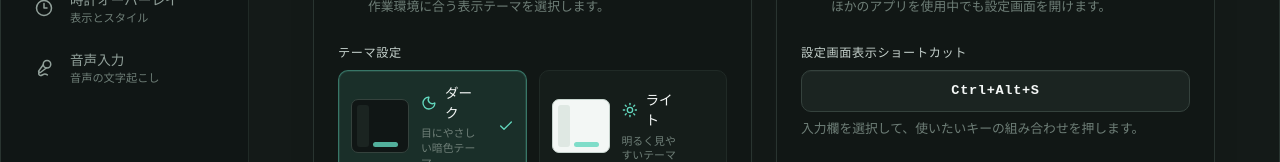
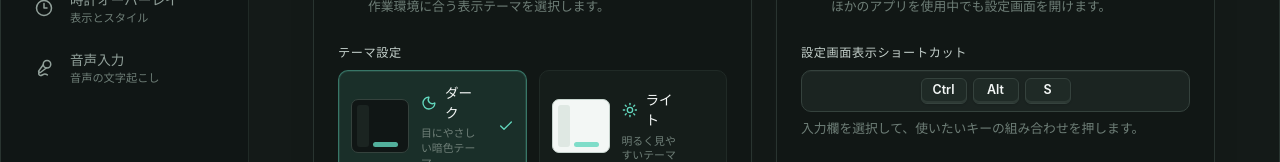
Before and after one commit to ibukani/mint, a React (Vite) app: page / in a window 1280 px wide. Shown: the part 265-427 px from the top of the page. Built offline with nearby package versions, Linux system fonts and the light colour scheme.

Commit message:
Present shortcuts as accessible keycaps

```diff
--- a/src/design/components/ShortcutInput.tsx
+++ b/src/design/components/ShortcutInput.tsx
@@ -106,6 +106,7 @@ export const ShortcutInput: React.FC<ShortcutInputProps> = ({
   };
 
   const displayValue = value || "なし";
+  const shortcutParts = value ? value.split("+") : [];
 
   const classes = [
     "design-control",
@@ -118,6 +119,24 @@ export const ShortcutInput: React.FC<ShortcutInputProps> = ({
 
   return (
     <div className="shortcut-input-wrapper">
+      <span
+        className={`shortcut-input-display ${isRecording ? "shortcut-input-display--recording" : ""}`}
+        aria-hidden="true"
+      >
+        {isRecording ? (
+          <span className="shortcut-input-recording-label">
+            キーの組み合わせを入力
+          </span>
+        ) : shortcutParts.length > 0 ? (
+          shortcutParts.map((part) => (
+            <kbd className="shortcut-input-key" key={part}>
+              {part === "CommandOrControl" ? "⌘ / Ctrl" : part}
+            </kbd>
+          ))
+        ) : (
+          <span className="shortcut-input-empty">なし</span>
+        )}
+      </span>
       <input
         type="text"
         id={id}
--- a/src/design/settings.css
+++ b/src/design/settings.css
@@ -33,6 +33,69 @@
   font-size: 0.7rem;
 }
 
+.shortcut-input-wrapper {
+  position: relative;
+}
+
+.shortcut-input-display {
+  position: absolute;
+  inset: 0;
+  z-index: 1;
+  display: flex;
+  align-items: center;
+  justify-content: center;
+  gap: 6px;
+  padding: 0 var(--space-4);
+  pointer-events: none;
+}
+
+.design-control--shortcut {
+  position: relative;
+  z-index: 0;
+  color: transparent;
+  text-align: center;
+  text-shadow: none;
+  caret-color: transparent;
+}
+
+.design-control--shortcut:focus {
+  color: transparent;
+}
+
+.shortcut-input-key {
+  display: inline-flex;
+  align-items: center;
+  justify-content: center;
+  min-width: 28px;
+  min-height: 24px;
+  padding: 0 8px;
+  border: 1px solid var(--border-control);
+  border-radius: 6px;
+  background: color-mix(in srgb, var(--surface-control-hover) 72%, transparent);
+  box-shadow:
+    inset 0 -2px 0 color-mix(in srgb, var(--border-control) 70%, transparent),
+    0 1px 2px rgb(0 0 0 / 12%);
+  color: var(--color-text-primary);
+  font-family: var(--font-family-sans);
+  font-size: 0.78rem;
+  font-weight: var(--font-weight-semibold);
+  line-height: 1;
+}
+
+.shortcut-input-display--recording {
+  color: var(--color-accent);
+}
+
+.shortcut-input-recording-label {
+  font-size: var(--font-size-sm);
+  font-weight: var(--font-weight-semibold);
+}
+
+.shortcut-input-empty {
+  color: var(--color-text-muted);
+  font-size: var(--font-size-sm);
+}
+
 @media (max-width: 1040px) {
   .theme-choice-grid {
     grid-template-columns: 1fr;
```
Also changed, not shown: 1 other file (tests, documents, lock files or other folders).
